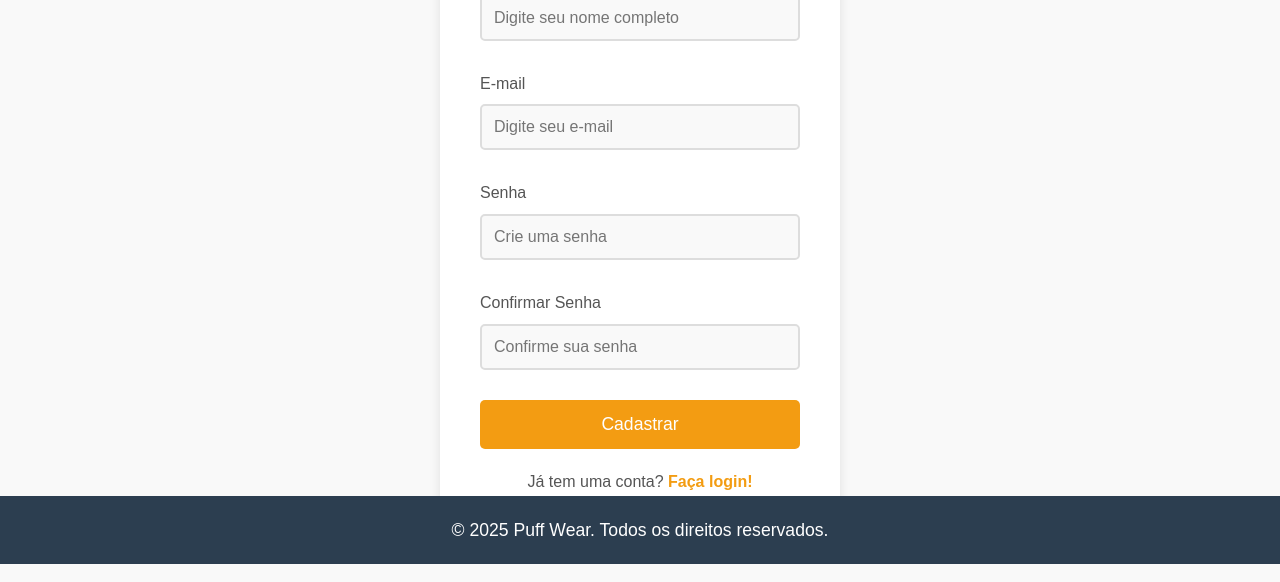
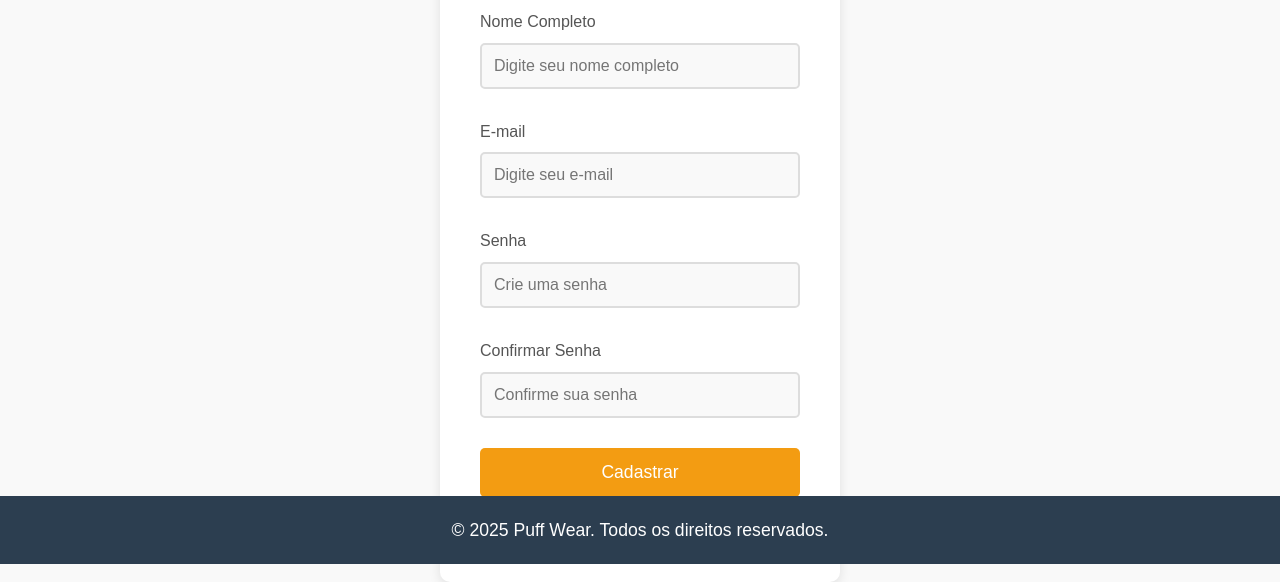
Before and after one commit to ErikAlexandreKestring/webProgramming, a website: page Frontend/pages/cadastro.html in a window 1280 px wide. Shown: the part 236-818 px from the top of the page. Drawn offline with Linux system fonts and the light colour scheme.

Commit message:
fix margin

```diff
--- a/Frontend/css/cadastro.css
+++ b/Frontend/css/cadastro.css
@@ -63,6 +63,7 @@ header nav ul li a:hover {
 .cadastro-box {
   background-color: white;
   width: 100%;
+  margin-top: 3em;
   max-width: 400px;
   padding: 40px;
   border-radius: 10px;
```
